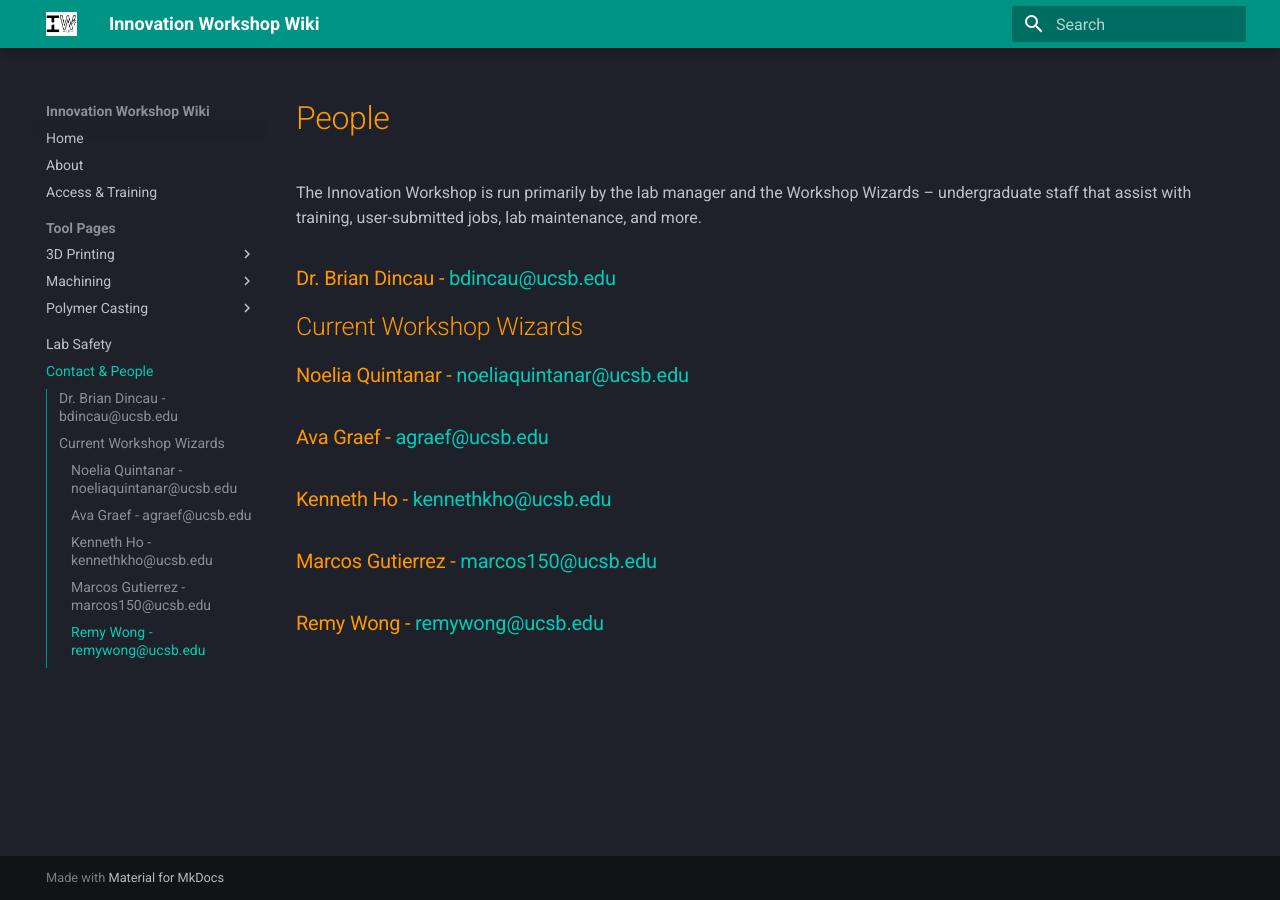
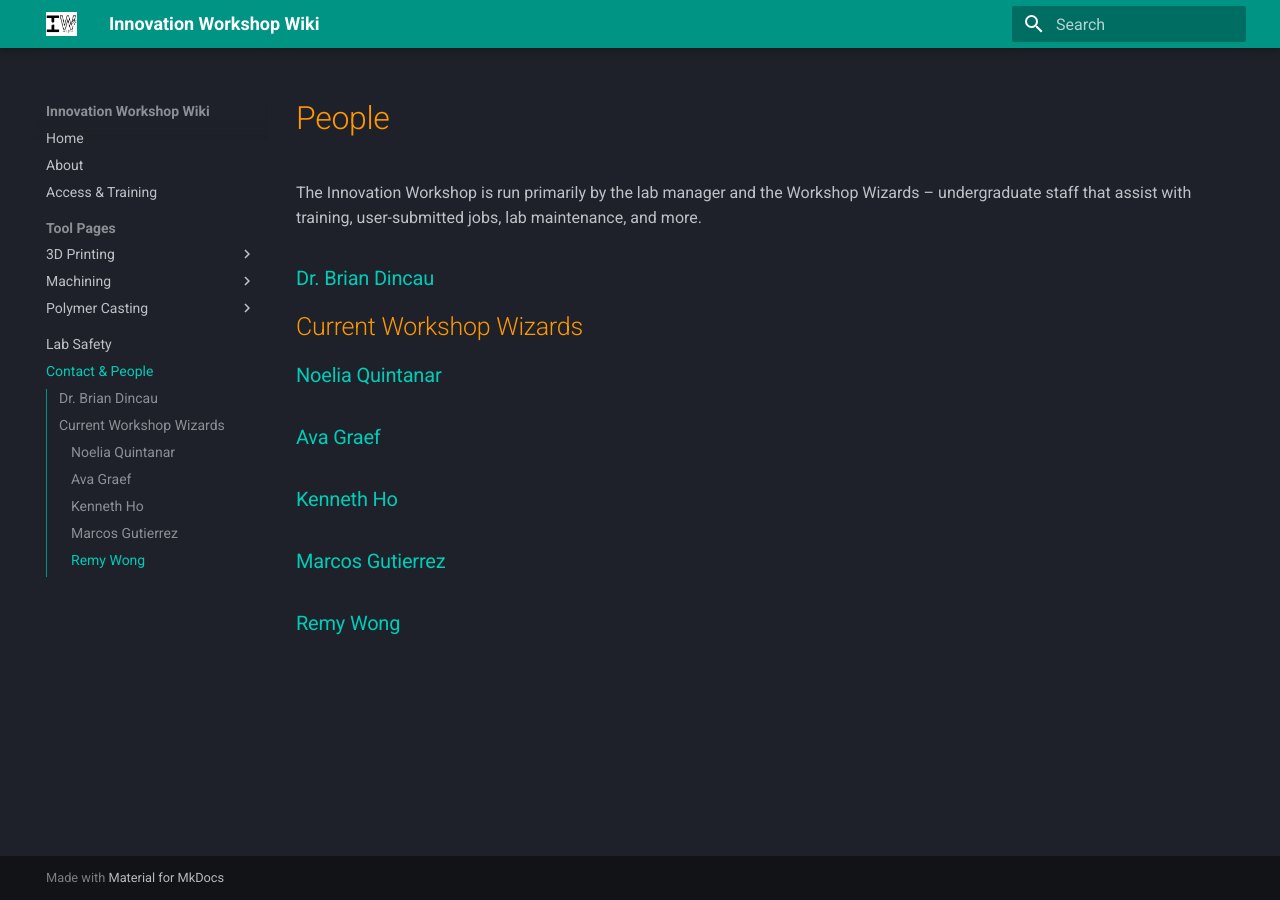
Before and after one commit to ucsb-innovation-workshop/ucsb-innovation-workshop.github.io, an MkDocs documentation site: the page built from docs/People.md, in a window 1280 px wide. Built offline with MkDocs 1.6.1 and Material for MkDocs 9.7.7, drawn with Linux system fonts in a browser that asks for light colours.

Commit message:
Update People.md

```diff
--- a/docs/People.md
+++ b/docs/People.md
@@ -1,16 +1,16 @@
 # People
 The Innovation Workshop is run primarily by the lab manager and the Workshop Wizards – undergraduate staff that assist with training, user-submitted jobs, lab maintenance, and more.
 
-### Dr. Brian Dincau - [bdincau@ucsb.edu](mailto:bdincau@ucsb.edu)
+### [Dr. Brian Dincau](mailto:bdincau@ucsb.edu)
 
 ## Current Workshop Wizards
 
-### Noelia Quintanar - [noeliaquintanar@ucsb.edu](mailto:noeliaquintanar@ucsb.edu)
+### [Noelia Quintanar](mailto:noeliaquintanar@ucsb.edu)
 
-### Ava Graef - [agraef@ucsb.edu](mailto:agraef@ucsb.edu)
+### [Ava Graef](mailto:agraef@ucsb.edu)
 
-### Kenneth Ho - [kennethkho@ucsb.edu](mailto:kennethkho@ucsb.edu)
+### [Kenneth Ho](mailto:kennethkho@ucsb.edu)
 
-### Marcos Gutierrez - [marcos150@ucsb.edu](mailto:marcos150@ucsb.edu)
+### [Marcos Gutierrez](mailto:marcos150@ucsb.edu)
 
-### Remy Wong - [remywong@ucsb.edu](mailto:remywong@ucsb.edu)
+### [Remy Wong](mailto:remywong@ucsb.edu)
```
